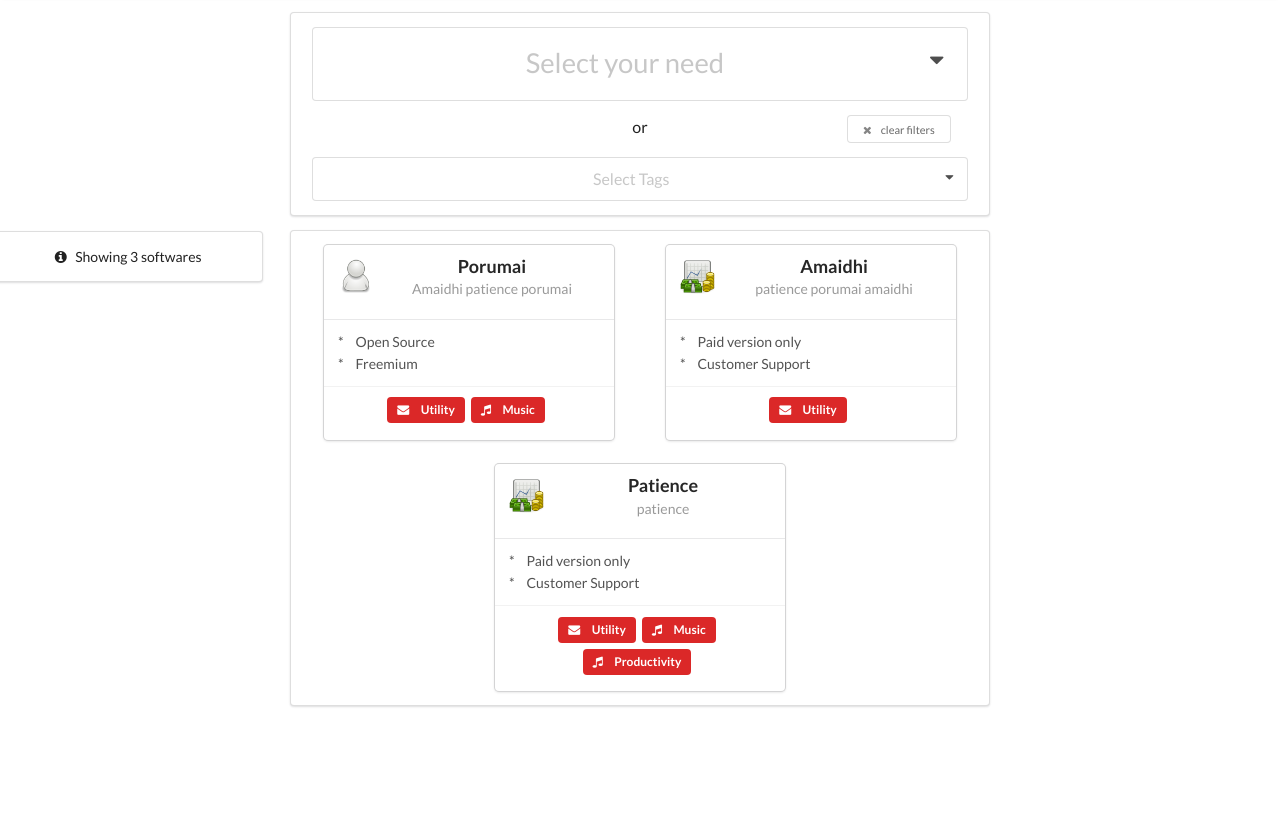
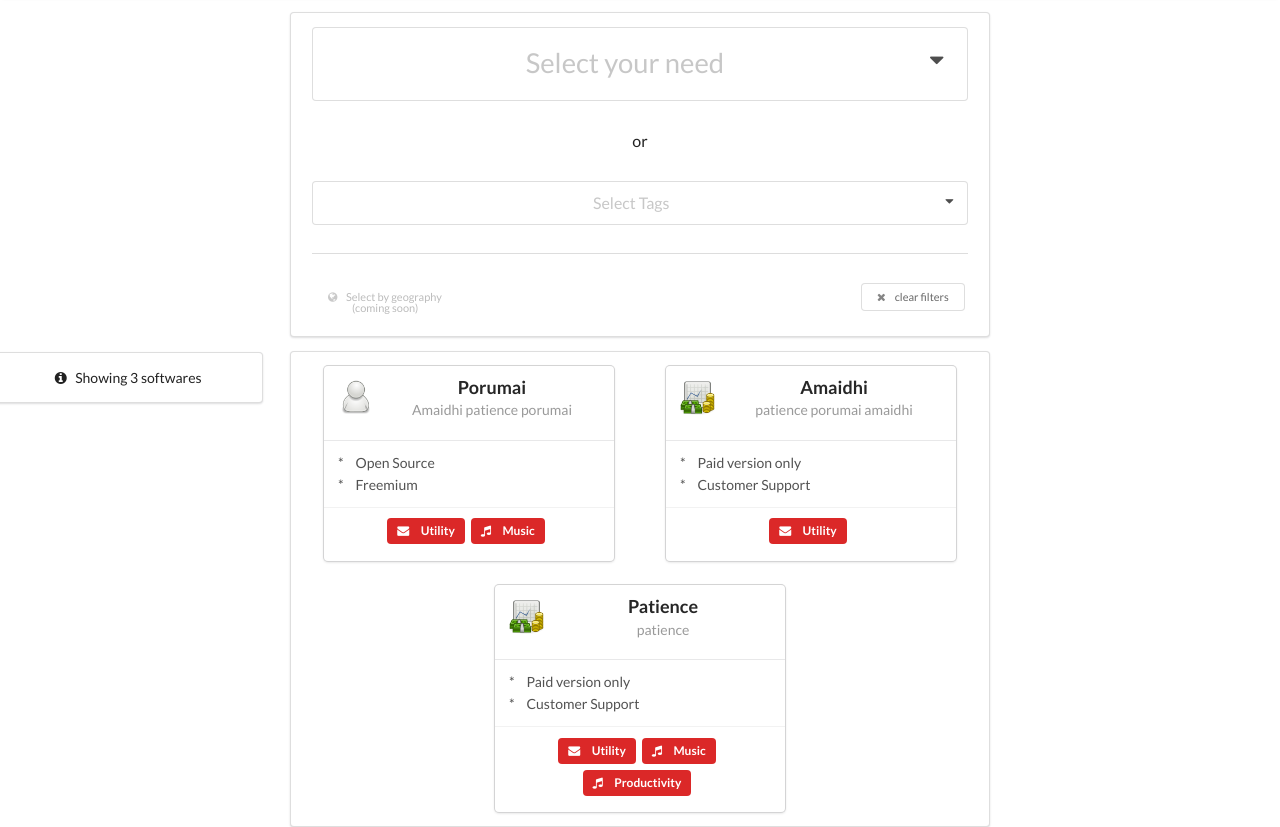
Before and after one commit to palerdot/saasprofile, a plain HTML site: page index.html in a window 1280 px wide. Shown: the part 50-877 px from the top of the page. Before the commit the page ends 800 px from the top, so only its background shows below. Drawn offline with Linux system fonts and the light colour scheme.

Commit message:
options menu for clearing filters

```diff
--- a/index.html
+++ b/index.html
@@ -42,7 +42,7 @@
                                     {{ need.text }}
                                 </div>
                                 <div class="ui divider"></div>
-                                <div class="section">
+                                <div class="section ui labels">
                                     <div v-for="tag in get_tags_for_need( need )" class="ui red label">
                                         <i v-bind:class="tag.icon_class"></i> {{ tag.name }}
                                     </div>
@@ -54,19 +54,8 @@
             </div>
         </div>
 
-        <div class="ui container relaxed grid">
-
-            <div class="row">
-                <div class="four wide column"></div>
-                <div class="eight wide column">or</div>
-                <div class="four wide column right aligned">
-                    <button id="clear-filters" class="mini ui basic button">
-                        <i class="icon remove"></i>
-                        clear filters
-                    </button>
-                </div>
-            </div>
-
+        <div class="ui container relaxed grid row">
+            <div class="sixteen wide column center aligned">or</div>
         </div>
 
         <div id="tags-list-vue" class="ui container row">
@@ -81,6 +70,25 @@
                         </div>
                     </div>
                 </div>
+            </div>
+        </div>
+
+        <div class="ui divider"></div>
+
+        <div class="ui container row">
+            <div class="eight wide column left aligned">
+                <button class="mini ui basic disabled button">
+                    <i class="world icon"></i>
+                    Select by geography
+                    <br />
+                    (coming soon)
+                </button>
+            </div>
+            <div class="eight wide column right aligned">
+                <button id="clear-filters" class="mini ui basic button">
+                    <i class="icon remove"></i>
+                    clear filters
+                </button>
             </div>
         </div>
 
```
